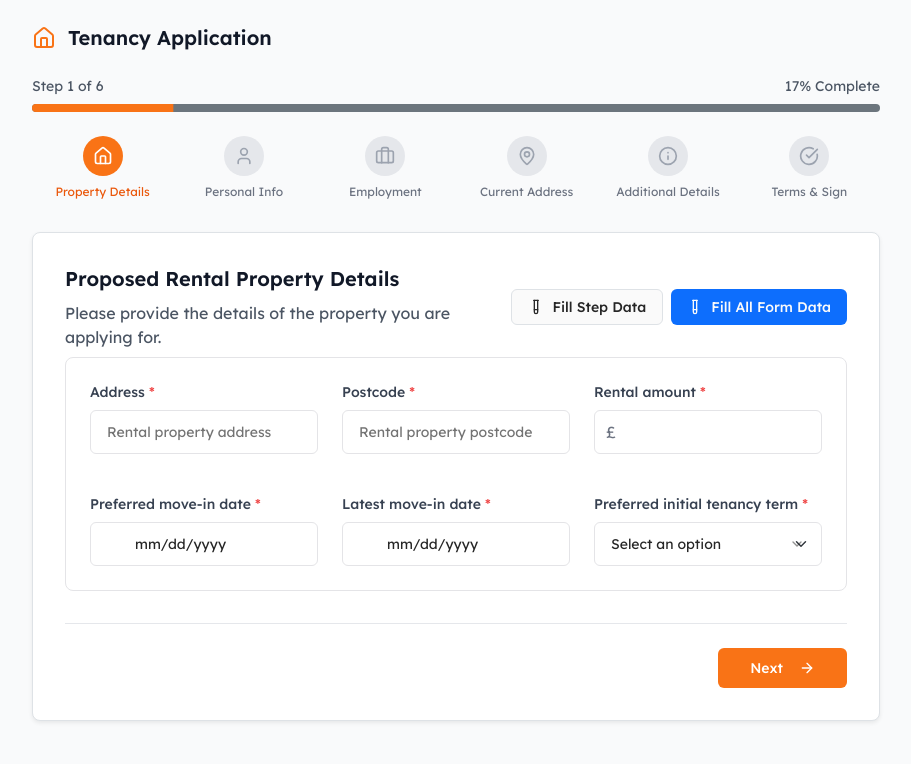
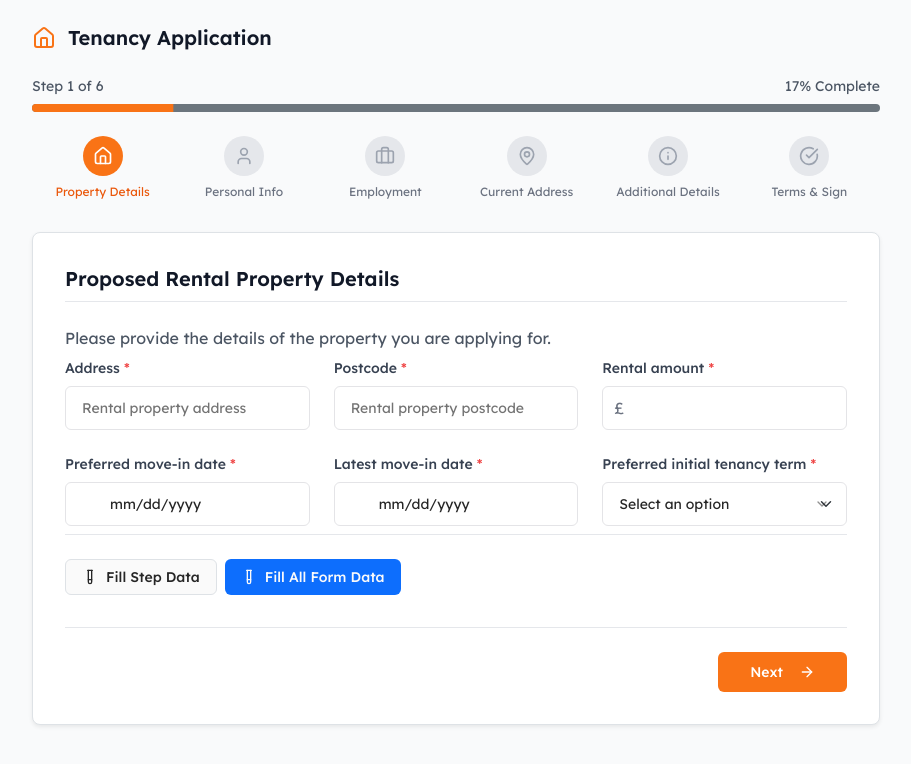
Before and after one commit to calvinwarwick/palmer-partners-forms, a React (Vite) app: page /tenancy-application in a window 1280 px wide. Shown: the top 764 px of the page, without its empty margins (184-1095 px from the left). Built offline with nearby package versions, Linux system fonts and the light colour scheme.

Commit message:
Refactor: Form styling and layout adjustments
- Moved "Fill All Form Data" buttons to the bottom.
- Added a border under step titles and removed nested styling on step 1 fields.
- Removed box shadows from applicant boxes.
- Removed icons from "move in date" and "vacate date" labels.

```diff
--- a/src/components/tenancy-application/steps/CurrentAddressStep.tsx
+++ b/src/components/tenancy-application/steps/CurrentAddressStep.tsx
@@ -1,3 +1,4 @@
+
 import { Card, CardContent, CardHeader, CardTitle } from "@/components/ui/card";
 import { Input } from "@/components/ui/input";
 import { Label } from "@/components/ui/label";
@@ -49,42 +50,19 @@ const CurrentAddressStep = ({ applicants, onUpdateApplicant, onFillAllTestData }
 
   return (
     <div className="space-y-8">
-      <div className="flex justify-between items-start">
-        <div className="flex items-center gap-4">
-          <div className="p-2 bg-orange-100 rounded-lg">
-            <MapPin className="h-6 w-6 text-orange-600" />
-          </div>
-          <div>
-            <h3 className="text-2xl font-bold text-gray-900">Current Address Details</h3>
-            <p className="text-gray-600 mt-1">Tell us about your current living situation</p>
-          </div>
+      <div className="flex items-center gap-4">
+        <div className="p-2 bg-orange-100 rounded-lg">
+          <MapPin className="h-6 w-6 text-orange-600" />
         </div>
-        <div className="flex gap-2">
-          <Button
-            variant="outline"
-            size="sm"
-            onClick={fillTestData}
-            className="flex items-center gap-2 border-orange-200 text-orange-600 hover:bg-orange-50"
-          >
-            <TestTube className="h-4 w-4" />
-            Fill Step Data
-          </Button>
-          {onFillAllTestData && (
-            <Button
-              variant="default"
-              size="sm"
-              onClick={onFillAllTestData}
-              className="flex items-center gap-2 bg-orange-500 hover:bg-orange-600"
-            >
-              <TestTube className="h-4 w-4" />
-              Fill All Form Data
-            </Button>
-          )}
+        <div className="flex-1">
+          <h3 className="text-2xl font-bold text-gray-900">Current Address Details</h3>
+          <div className="border-b border-gray-200 mt-2 mb-4"></div>
+          <p className="text-gray-600">Tell us about your current living situation</p>
         </div>
       </div>
 
       {applicants.map((applicant, index) => (
-        <Card key={applicant.id} className="border-2 border-orange-100 shadow-md hover:shadow-lg transition-all duration-200 bg-gradient-to-br from-white to-orange-50/30">
+        <Card key={applicant.id} className="border-2 border-orange-100 bg-gradient-to-br from-white to-orange-50/30">
           <CardHeader className="pb-4 bg-gradient-to-r from-orange-500 to-orange-600 text-white rounded-t-lg">
             <CardTitle className="text-lg font-semibold flex items-center gap-3">
               <div className="p-2 bg-white/20 rounded-lg">
@@ -140,8 +118,7 @@ const CurrentAddressStep = ({ applicants, onUpdateApplicant, onFillAllTestData }
 
             <div className="grid grid-cols-1 md:grid-cols-3 gap-6">
               <div className="space-y-2">
-                <Label htmlFor={`moveInDate-${applicant.id}`} className="form-label text-gray-700 font-medium flex items-center gap-2">
-                  <Calendar className="h-4 w-4 text-orange-500" />
+                <Label htmlFor={`moveInDate-${applicant.id}`} className="form-label text-gray-700 font-medium">
                   Move in date
                 </Label>
                 <div className="date-input-container">
@@ -156,8 +133,7 @@ const CurrentAddressStep = ({ applicants, onUpdateApplicant, onFillAllTestData }
                 </div>
               </div>
               <div className="space-y-2">
-                <Label htmlFor={`vacateDate-${applicant.id}`} className="form-label text-gray-700 font-medium flex items-center gap-2">
-                  <Calendar className="h-4 w-4 text-orange-500" />
+                <Label htmlFor={`vacateDate-${applicant.id}`} className="form-label text-gray-700 font-medium">
                   Vacate date
                 </Label>
                 <div className="date-input-container">
@@ -186,6 +162,29 @@ const CurrentAddressStep = ({ applicants, onUpdateApplicant, onFillAllTestData }
           </CardContent>
         </Card>
       ))}
+
+      <div className="flex gap-2 pt-4 border-t border-gray-200">
+        <Button
+          variant="outline"
+          size="sm"
+          onClick={fillTestData}
+          className="flex items-center gap-2 border-orange-200 text-orange-600 hover:bg-orange-50"
+        >
+          <TestTube className="h-4 w-4" />
+          Fill Step Data
+        </Button>
+        {onFillAllTestData && (
+          <Button
+            variant="default"
+            size="sm"
+            onClick={onFillAllTestData}
+            className="flex items-center gap-2 bg-orange-500 hover:bg-orange-600"
+          >
+            <TestTube className="h-4 w-4" />
+            Fill All Form Data
+          </Button>
+        )}
+      </div>
     </div>
   );
 };
--- a/src/components/tenancy-application/steps/EmploymentStep.tsx
+++ b/src/components/tenancy-application/steps/EmploymentStep.tsx
@@ -55,27 +55,14 @@ const EmploymentStep = ({ applicants, onUpdateApplicant, onFillAllTestData }: Em
 
   return (
     <div className="space-y-8">
-      <div className="flex justify-between items-start">
-        <div className="flex items-center gap-4">
-          <div className="p-2 bg-orange-100 rounded-lg">
-            <Briefcase className="h-6 w-6 text-orange-600" />
-          </div>
-          <div>
-            <h3 className="text-2xl font-bold text-gray-900">Employment Details</h3>
-            <p className="text-gray-600 mt-1">Provide employment information for income verification</p>
-          </div>
+      <div className="flex items-center gap-4">
+        <div className="p-2 bg-orange-100 rounded-lg">
+          <Briefcase className="h-6 w-6 text-orange-600" />
         </div>
-        <div className="flex gap-2">
-          <Button variant="outline" size="sm" onClick={fillTestData} className="flex items-center gap-2 border-orange-200 text-orange-600 hover:bg-orange-50">
-            <TestTube className="h-4 w-4" />
-            Fill Step Data
-          </Button>
-          {onFillAllTestData && (
-            <Button variant="default" size="sm" onClick={onFillAllTestData} className="flex items-center gap-2 bg-orange-500 hover:bg-orange-600">
-              <TestTube className="h-4 w-4" />
-              Fill All Form Data
-            </Button>
-          )}
+        <div className="flex-1">
+          <h3 className="text-2xl font-bold text-gray-900">Employment Details</h3>
+          <div className="border-b border-gray-200 mt-2 mb-4"></div>
+          <p className="text-gray-600">Provide employment information for income verification</p>
         </div>
       </div>
 
@@ -101,7 +88,7 @@ const EmploymentStep = ({ applicants, onUpdateApplicant, onFillAllTestData }: Em
       )}
 
       {applicants.map((applicant, index) => (
-        <Card key={applicant.id} className="border-2 border-orange-100 shadow-md hover:shadow-lg transition-all duration-200 bg-gradient-to-br from-white to-orange-50/30">
+        <Card key={applicant.id} className="border-2 border-orange-100 bg-gradient-to-br from-white to-orange-50/30">
           <CardHeader className="pb-4 bg-gradient-to-r from-orange-500 to-orange-600 text-white rounded-t-lg">
             <CardTitle className="text-lg font-semibold flex items-center gap-3">
               <div className="p-2 bg-white/20 rounded-lg">
@@ -209,6 +196,19 @@ const EmploymentStep = ({ applicants, onUpdateApplicant, onFillAllTestData }: Em
           </CardContent>
         </Card>
       ))}
+
+      <div className="flex gap-2 pt-4 border-t border-gray-200">
+        <Button variant="outline" size="sm" onClick={fillTestData} className="flex items-center gap-2 border-orange-200 text-orange-600 hover:bg-orange-50">
+          <TestTube className="h-4 w-4" />
+          Fill Step Data
+        </Button>
+        {onFillAllTestData && (
+          <Button variant="default" size="sm" onClick={onFillAllTestData} className="flex items-center gap-2 bg-orange-500 hover:bg-orange-600">
+            <TestTube className="h-4 w-4" />
+            Fill All Form Data
+          </Button>
+        )}
+      </div>
     </div>
   );
 };
--- a/src/components/tenancy-application/steps/PersonalInfoStep.tsx
+++ b/src/components/tenancy-application/steps/PersonalInfoStep.tsx
@@ -59,27 +59,14 @@ const PersonalInfoStep = ({
 
   return (
     <div className="space-y-8">
-      <div className="flex justify-between items-center">
-        <div className="flex items-center gap-4">
-          <div className="p-2 bg-orange-100 rounded-lg">
-            <User className="h-6 w-6 text-orange-600" />
-          </div>
-          <div>
-            <h3 className="text-2xl font-bold text-gray-900">Personal Information</h3>
-            <p className="text-gray-600 mt-1">Tell us about the people who will be living in the property</p>
-          </div>
+      <div className="flex items-center gap-4">
+        <div className="p-2 bg-orange-100 rounded-lg">
+          <User className="h-6 w-6 text-orange-600" />
         </div>
-        <div className="flex gap-2">
-          <Button variant="outline" size="sm" onClick={fillTestData} className="flex items-center gap-2 border-orange-200 text-orange-600 hover:bg-orange-50">
-            <TestTube className="h-4 w-4" />
-            Fill Step Data
-          </Button>
-          {onFillAllTestData && (
-            <Button variant="default" size="sm" onClick={onFillAllTestData} className="flex items-center gap-2 bg-orange-500 hover:bg-orange-600">
-              <TestTube className="h-4 w-4" />
-              Fill All Form Data
-            </Button>
-          )}
+        <div className="flex-1">
+          <h3 className="text-2xl font-bold text-gray-900">Personal Information</h3>
+          <div className="border-b border-gray-200 mt-2 mb-4"></div>
+          <p className="text-gray-600">Tell us about the people who will be living in the property</p>
         </div>
       </div>
 
@@ -89,7 +76,7 @@ const PersonalInfoStep = ({
       />
 
       {applicants.map((applicant, index) => (
-        <Card key={applicant.id} className="border-2 border-orange-100 shadow-md hover:shadow-lg transition-all duration-200 bg-gradient-to-br from-white to-orange-50/30">
+        <Card key={applicant.id} className="border-2 border-orange-100 bg-gradient-to-br from-white to-orange-50/30">
           <CardHeader className="pb-4 bg-gradient-to-r from-orange-500 to-orange-600 text-white rounded-t-lg">
             <div className="flex justify-between items-center">
               <CardTitle className="text-lg font-semibold flex items-center gap-3">
@@ -172,6 +159,19 @@ const PersonalInfoStep = ({
           </CardContent>
         </Card>
       ))}
+
+      <div className="flex gap-2 pt-4 border-t border-gray-200">
+        <Button variant="outline" size="sm" onClick={fillTestData} className="flex items-center gap-2 border-orange-200 text-orange-600 hover:bg-orange-50">
+          <TestTube className="h-4 w-4" />
+          Fill Step Data
+        </Button>
+        {onFillAllTestData && (
+          <Button variant="default" size="sm" onClick={onFillAllTestData} className="flex items-center gap-2 bg-orange-500 hover:bg-orange-600">
+            <TestTube className="h-4 w-4" />
+            Fill All Form Data
+          </Button>
+        )}
+      </div>
     </div>
   );
 };
--- a/src/components/tenancy-application/steps/PropertyDetailsStep.tsx
+++ b/src/components/tenancy-application/steps/PropertyDetailsStep.tsx
@@ -36,26 +36,13 @@ const PropertyDetailsStep = ({
 
   return (
     <div className="space-y-8">
-      <div className="flex justify-between items-center">
-        <div>
-          <h3 className="text-xl font-semibold text-gray-900 mb-2">Proposed Rental Property Details</h3>
-          <p className="text-gray-600">Please provide the details of the property you are applying for.</p>
-        </div>
-        <div className="flex gap-2">
-          <Button variant="outline" size="sm" onClick={fillTestData} className="flex items-center gap-2">
-            <TestTube className="h-4 w-4" />
-            Fill Step Data
-          </Button>
-          {onFillAllTestData && (
-            <Button variant="default" size="sm" onClick={onFillAllTestData} className="flex items-center gap-2">
-              <TestTube className="h-4 w-4" />
-              Fill All Form Data
-            </Button>
-          )}
-        </div>
+      <div>
+        <h3 className="text-xl font-semibold text-gray-900 mb-2">Proposed Rental Property Details</h3>
+        <div className="border-b border-gray-200 mb-6"></div>
+        <p className="text-gray-600">Please provide the details of the property you are applying for.</p>
       </div>
 
-      <div className="form-section">
+      <div className="space-y-6">
         <div className="grid grid-cols-1 md:grid-cols-3 gap-6">
           <div className="space-y-2">
             <Label htmlFor="streetAddress" className="form-label">
@@ -104,7 +91,7 @@ const PropertyDetailsStep = ({
           </div>
         </div>
 
-        <div className="grid grid-cols-1 md:grid-cols-3 gap-6 mt-6">
+        <div className="grid grid-cols-1 md:grid-cols-3 gap-6">
           <div className="space-y-2">
             <Label htmlFor="moveInDate" className="form-label">
               Preferred move-in date <span className="text-red-500">*</span>
@@ -156,6 +143,19 @@ const PropertyDetailsStep = ({
           </div>
         </div>
       </div>
+
+      <div className="flex gap-2 pt-4 border-t border-gray-200">
+        <Button variant="outline" size="sm" onClick={fillTestData} className="flex items-center gap-2">
+          <TestTube className="h-4 w-4" />
+          Fill Step Data
+        </Button>
+        {onFillAllTestData && (
+          <Button variant="default" size="sm" onClick={onFillAllTestData} className="flex items-center gap-2">
+            <TestTube className="h-4 w-4" />
+            Fill All Form Data
+          </Button>
+        )}
+      </div>
     </div>
   );
 };
```
